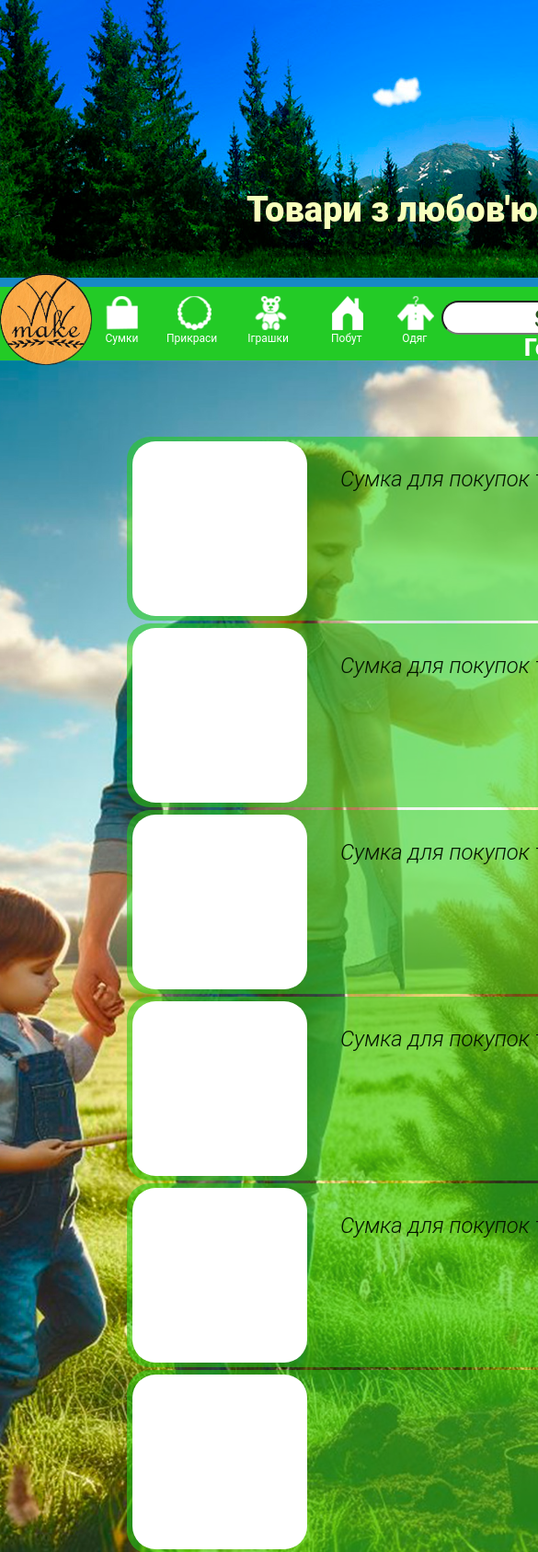
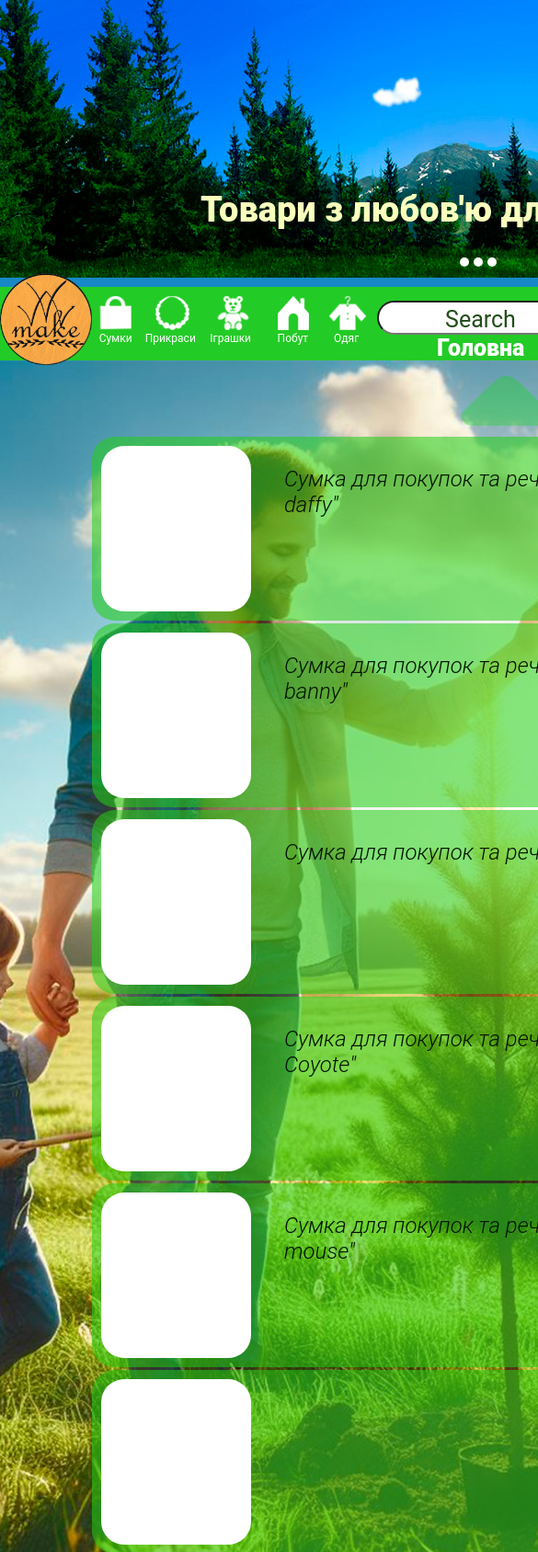
Before and after one commit to Alikovalenko/Make, a plain HTML site: page Make/src/index.html in a window 390 px wide. Shown: the top 1688 px of the page at 92% size, 585 px wide, since content can reach past the window. Drawn offline with nearby package versions, Linux system fonts and the light colour scheme.

Commit message:
Add files via upload

```diff
--- a/Make/src/index.html
+++ b/Make/src/index.html
@@ -25,6 +25,9 @@
     </div>
 </div>
 <header>
+    <div class="container">
+    <div class="row">
+    <div class="col-md-12">
     <section class="promo">
         <div class="container_head">
                 <div class="logo_text" id="logo_ukr">Товари з любов'ю для нашої планети</div>
@@ -32,10 +35,10 @@
                 <div class="logo_text_deu" id="logo_deu">Produkte mit Liebe zu unserem Planeten</div>
                 <div class="logo_text_rus" id="logo_rus">Товары с любовью для нашей планеты</div>
         <div class="carusell">
-            <div class="Karpaty"><img src="../src/img/bg/Karpaty.jpg" alt=""></div>
-            <div class="Sea2"><img src="../src/img/bg/SeaAzovskoe.jpg" alt=""></div>
-            <div class="Africa"><img src="../src/img/bg/Africa.jpg" alt=""></div>
-            <div class="Sea"><img src="../src/img/bg/SeaAzovskoe.jpg" alt=""></div>
+            <div class="Karpaty"><img class="karp" src="../src/img/bg/Karpaty.jpg" alt=""></div>
+            <div class="Sea2"><img class="sea2" src="../src/img/bg/SeaAzovskoe.jpg" alt=""></div>
+            <div class="Africa"><img class="afr" src="../src/img/bg/Africa.jpg" alt=""></div>
+            <div class="Sea"><img class="sea" src="../src/img/bg/SeaAzovskoe.jpg" alt=""></div>
         </div>
         <div class="blue_line"></div>
     </div>
@@ -94,8 +97,14 @@
         </div>
         </div>
     </section>
+</div>
+</div>
+</div>
 </header>
 <body>
+    <div class="container">
+    <div class="row">
+    <div class="col-md-12">
     <section class="section_body">
         <div class="container_body">
             <div class="backgraund_img">
@@ -228,7 +237,13 @@
 
         </div>
     </section>
+</div>
+</div>
+</div>
 </body>
+<div class="container">
+<div class="row">
+<div class="col-md-12">
 <div class="footer">
     <section class="section_footer">
         <div class="footer_container">
@@ -253,6 +268,9 @@
     </div>
     </section>
 </div>
+</div>
+</div>
+</div>
 <script src="https://cdnjs.cloudflare.com/ajax/libs/tiny-slider/2.9.2/min/tiny-slider.js"></script>
 <script src="js/script.js"></script>
 </html>
--- a/Make/src/sass/media.sass
+++ b/Make/src/sass/media.sass
@@ -1,14 +1,15 @@
-@media (max-width: 1200px)
+@media (max-width: 1100px)
+
 	.container_head
 		position: relative
 		margin-top: 200px
-		width: 1200px
+		width: 1100px
 		margin: 0 auto
 	.logo_text
 		position: absolute
 		z-index: 2
 		margin-top: 200px
-		width: 1200px
+		width: 1100px
 		font-family: Roboto
 		font-size: 38px
 		font-weight: 900
@@ -19,7 +20,7 @@
 		position: absolute
 		z-index: 2
 		margin-top: 200px
-		width: 1200px
+		width: 1100px
 		font-family: Roboto
 		font-size: 38px
 		font-weight: 900
@@ -30,7 +31,7 @@
 		position: absolute
 		z-index: 2
 		margin-top: 200px
-		width: 1200px
+		width: 1100px
 		font-family: Roboto
 		font-size: 38px
 		font-weight: 900
@@ -41,7 +42,7 @@
 		position: absolute
 		z-index: 2
 		margin-top: 200px
-		width: 1200px
+		width: 1100px
 		font-family: Roboto
 		font-size: 38px
 		font-weight: 900
@@ -51,15 +52,15 @@
 		position: absolute
 		z-index: 2
 		height: 10px
-		width: 1200px
+		width: 1100px
 		margin-top: -10px
 		background-color: #1789c6
 	.nav_menu
 		position: relative
-		width: 1200px
+		width: 1100px
 		margin: 0 auto
 	.green_line
-		width: 1200px
+		width: 1100px
 		z-index: 5
 		display: flex
 		justify-content: space-between
@@ -71,7 +72,7 @@
 		z-index: 6
 	.container_menu
 		display: flex
-		width: 1200px
+		width: 1100px
 		margin: 0 auto
 		margin-top: 10px
 	.header_menu
@@ -80,11 +81,11 @@
 		z-index: 3
 		margin-top: 0px
 		margin-left: 100px
-		width: 380px
+		width: 300px
 	.navbar
-		padding-left: 480px
+		padding-left: 410px
 		margin-top: 5px
-		width: 574px
+		width: 374px
 	.logotype
 		padding-left: 0px
 		position: absolute
@@ -284,7 +285,7 @@
 			margin: 0 auto
 	.navbar .search_edit .search
 		margin: 0 auto
-		width: 304px
+		width: 250px
 		height: 37px
 		border-radius: 25px
 	input
@@ -303,7 +304,7 @@
 			color: #214d18
 	.language_block
 		margin-top: -35px
-		margin-left: 800px
+		margin-left: 670px
 		border: none
 		background: none
 		cursor: pointer
@@ -311,7 +312,7 @@
 			margin-top: -33px
 			margin-left: 4px
 	.basket
-		margin-left: 870px
+		margin-left: 720px
 		margin-top: -62px
 		width: 70px
 		.basket_text
@@ -356,12 +357,12 @@
 	.social
 		display: flex
 		justify-content: space-between
-		margin-left: 989px
+		margin-left: 850px
 		margin-top: -42px
 		width: 160px
 	.text_marker
-		width: 500px
-		margin-left: 260px
+		width: 300px
+		margin-left: 165px
 		margin-top: -17px
 		.text_marker_style
 			width: 100px
@@ -400,16 +401,21 @@
 			font-size: 25px
 			font-weight: 900
 			color: #ffffff
+	body
+		width: 1100px
+	.container_shop_menu
+		margin: 0 auto
+		width: 1100px
 	.container_body
 		margin: 0 auto
 		height: 1385px
 	.backgraund_img
 		margin: 0 auto
 		height: 1385px
-		width: 1200px
+		width: 1100px
 		background: url('../img/bg/backgraund.jpg') center (center / cover) no-repeat
 	.footer
-		width: 1200px
+		width: 1100px
 		height: 200px
 		margin: 0 auto
 		background-color: #252323
@@ -658,7 +664,60 @@
 	.tns-nav
 		margin-top: -40px
 		position: absolute
-		margin-left: 600px
+		margin-left: 500px
+	.slot1_wapper
+		width: 1000px
+	.slot2_wapper
+		width: 1000px
+	.slot3_wapper
+		width: 1000px
+	.slot4_wapper
+		width: 1000px
+	.slot5_wapper
+		width: 1000px
+	.slot6_wapper
+		width: 1000px
+	.photo_wapper1
+		height: 180px
+		margin-left: 110px
+		margin-bottom: 5px
+		margin-top: 78px
+	.photo_wapper2
+		height: 180px
+		margin-left: 110px
+		margin-bottom: 5px
+		margin-top: 78px
+	.photo_wapper3
+		height: 180px
+		margin-left: 110px
+		margin-bottom: 5px
+		margin-top: 78px
+	.photo_wapper4
+		height: 180px
+		margin-left: 110px
+		margin-bottom: 5px
+		margin-top: 78px
+	.photo_wapper5
+		height: 180px
+		margin-left: 110px
+		margin-bottom: 5px
+		margin-top: 78px
+	.photo_wapper6
+		height: 180px
+		margin-left: 110px
+		margin-bottom: 5px
+		margin-top: 78px
+	.slot1
+		width: 900px
+	.slot2
+		width: 900px
+	.slot3
+		width: 900px
+	.slot4
+		width: 900px
+	.slot5
+		width: 900px
+	.slot6
+		width: 900px
 @media (max-width: 991px)
 @media (max-width: 767px)
-@media (max-width: 575px)
--- a/Make/src/sass/style.sass
+++ b/Make/src/sass/style.sass
@@ -2,6 +2,9 @@
 	box-sizing: border-box
 	margin: 0
 	padding: 0
+.container
+	margin-left: -15px
+	margin-right: -15px
 
 .container_head
 	position: relative
```
Also changed, not shown: Make/src/css/media.min.css, Make/src/css/style.min.css, Make/src/img/bg/111.jpg (added), 2 other files.
